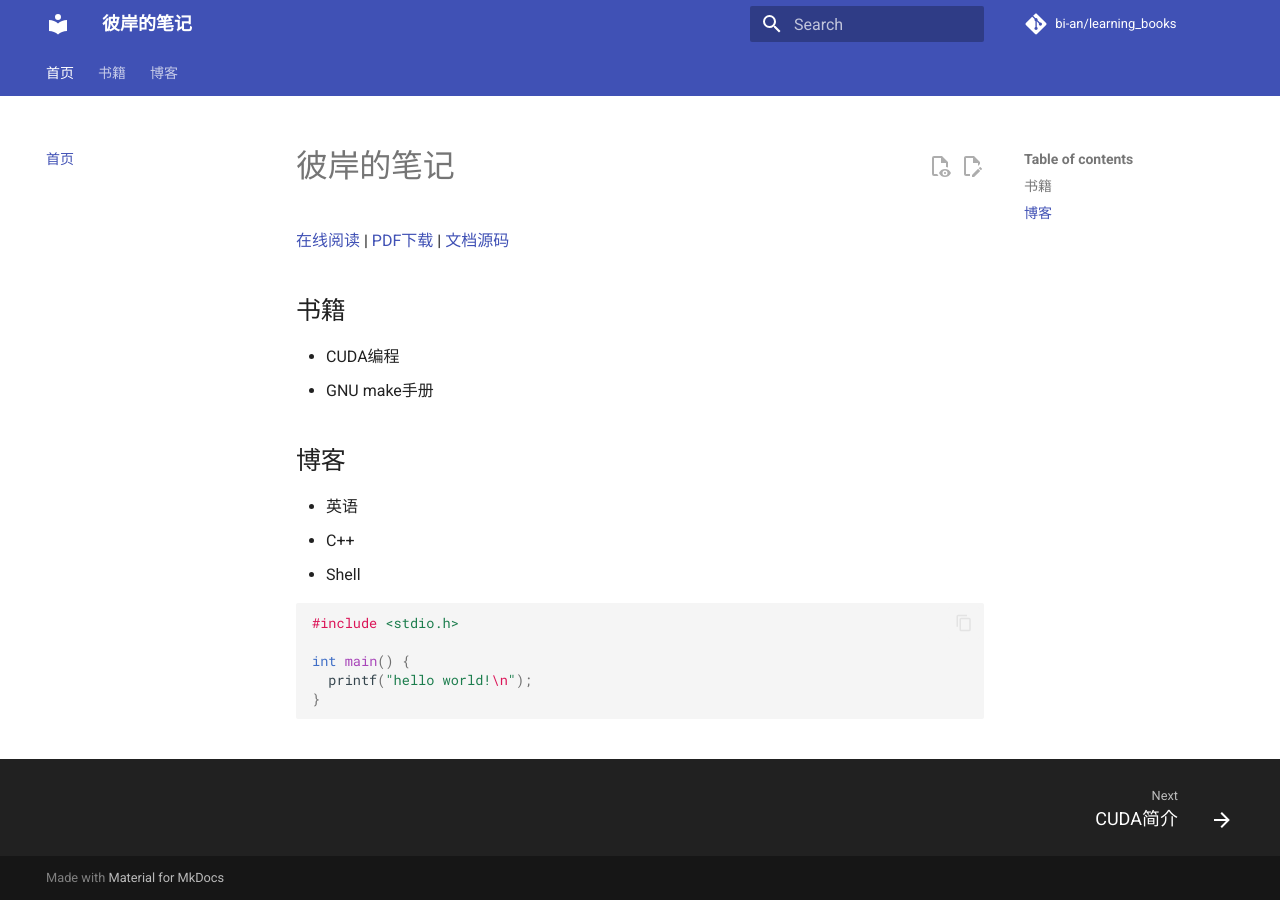
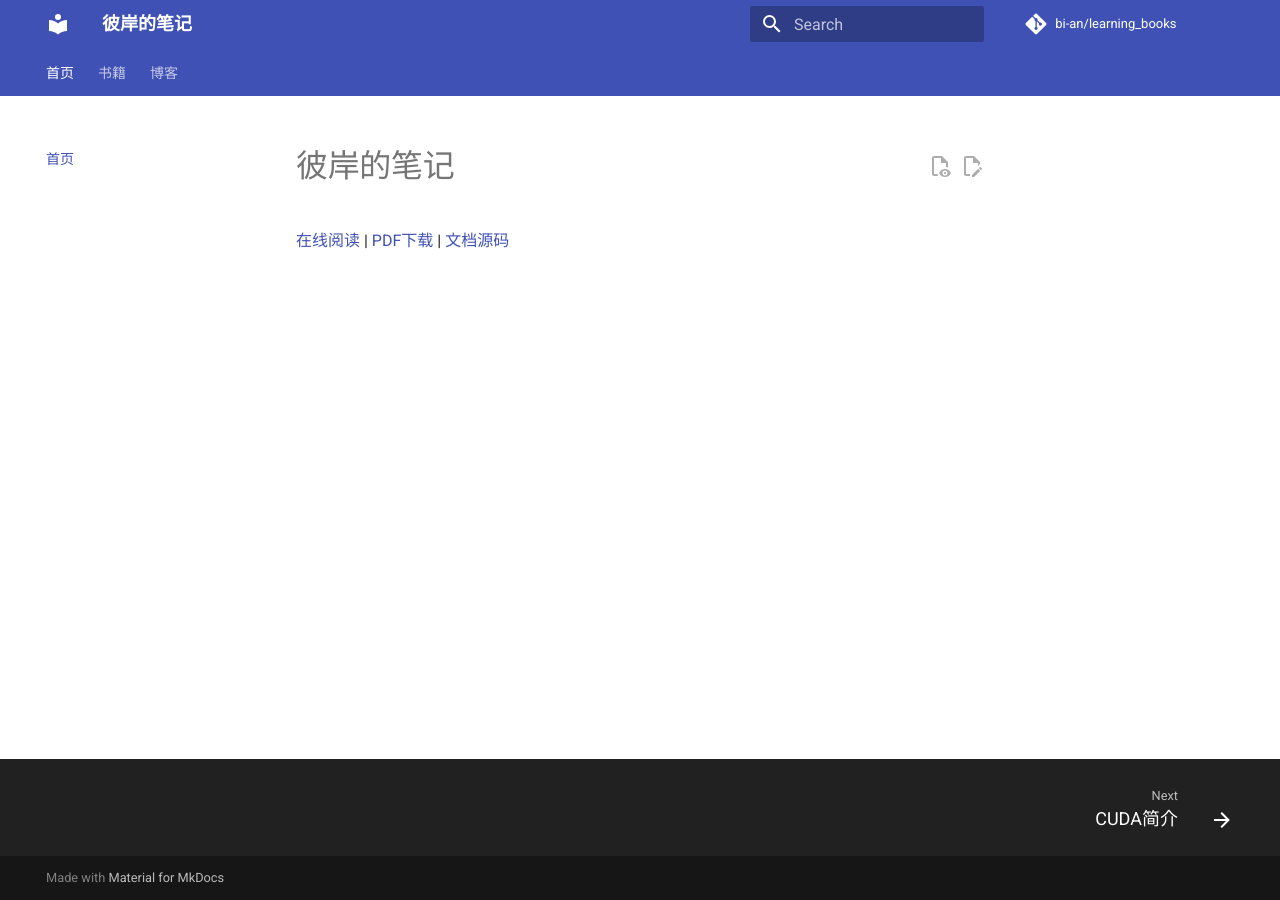
Before and after one commit to bi-an/learning_books, an MkDocs documentation site: the page built from docs/index.md, in a window 1280 px wide. Built offline with MkDocs 1.6.1 and Material for MkDocs 9.7.7, drawn with Linux system fonts in a browser that asks for light colours; comment, search, counter and statistics services are not loaded.

Commit message:
Update index.md

````diff
--- a/docs/index.md
+++ b/docs/index.md
@@ -3,22 +3,3 @@
 [在线阅读](https://bi-an.github.io/learning_books/) |
 [PDF下载](https://bi-an.github.io/learning_books/learning_books.pdf) |
 [文档源码](https://github.com/bi-an/learning_books)
-
-## 书籍
-
-* CUDA编程
-* GNU make手册
-
-## 博客
-
-* 英语
-* C++
-* Shell
-
-```cpp
-#include <stdio.h>
-
-int main() {
-  printf("hello world!\n");
-}
-```
````
